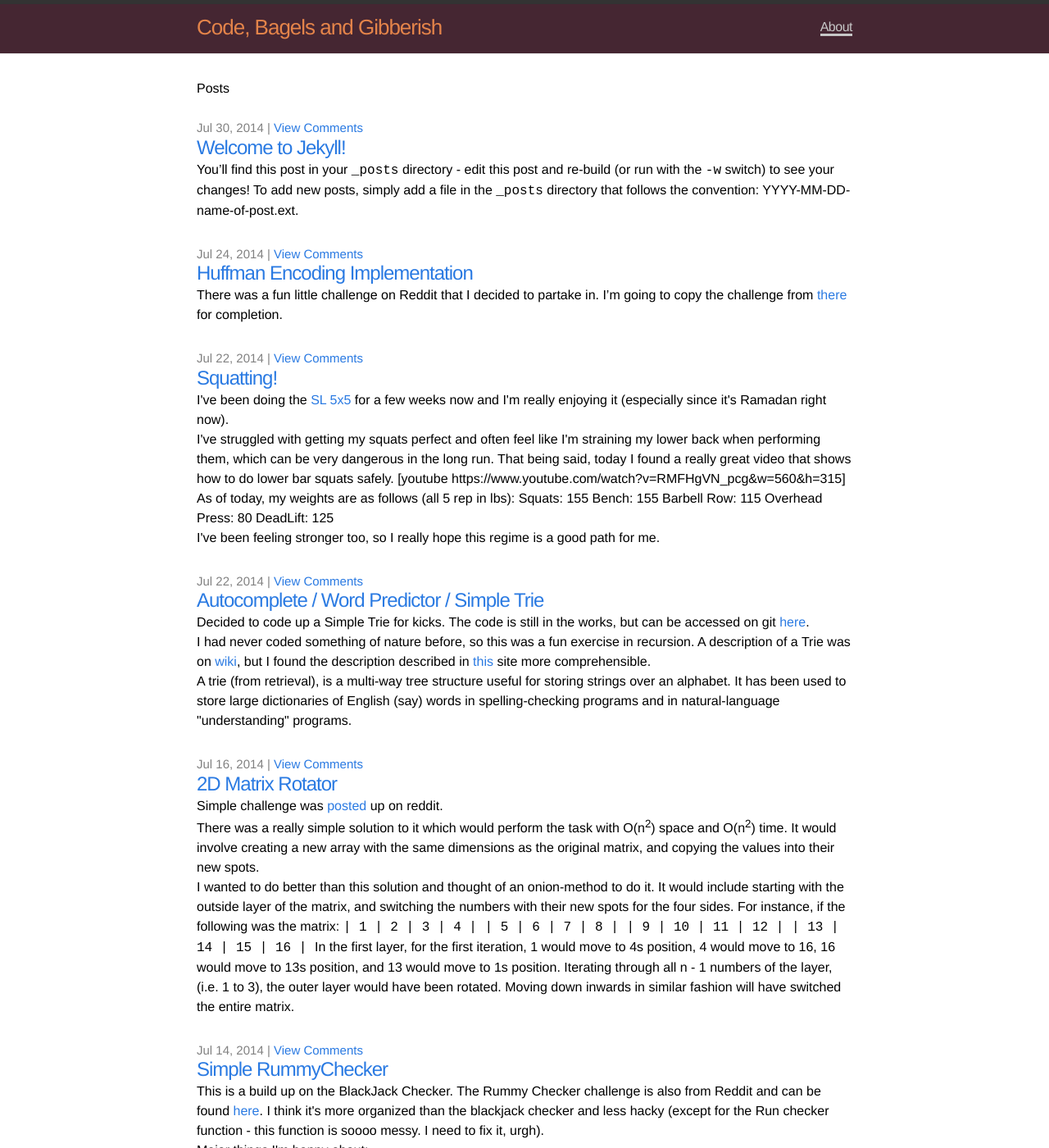
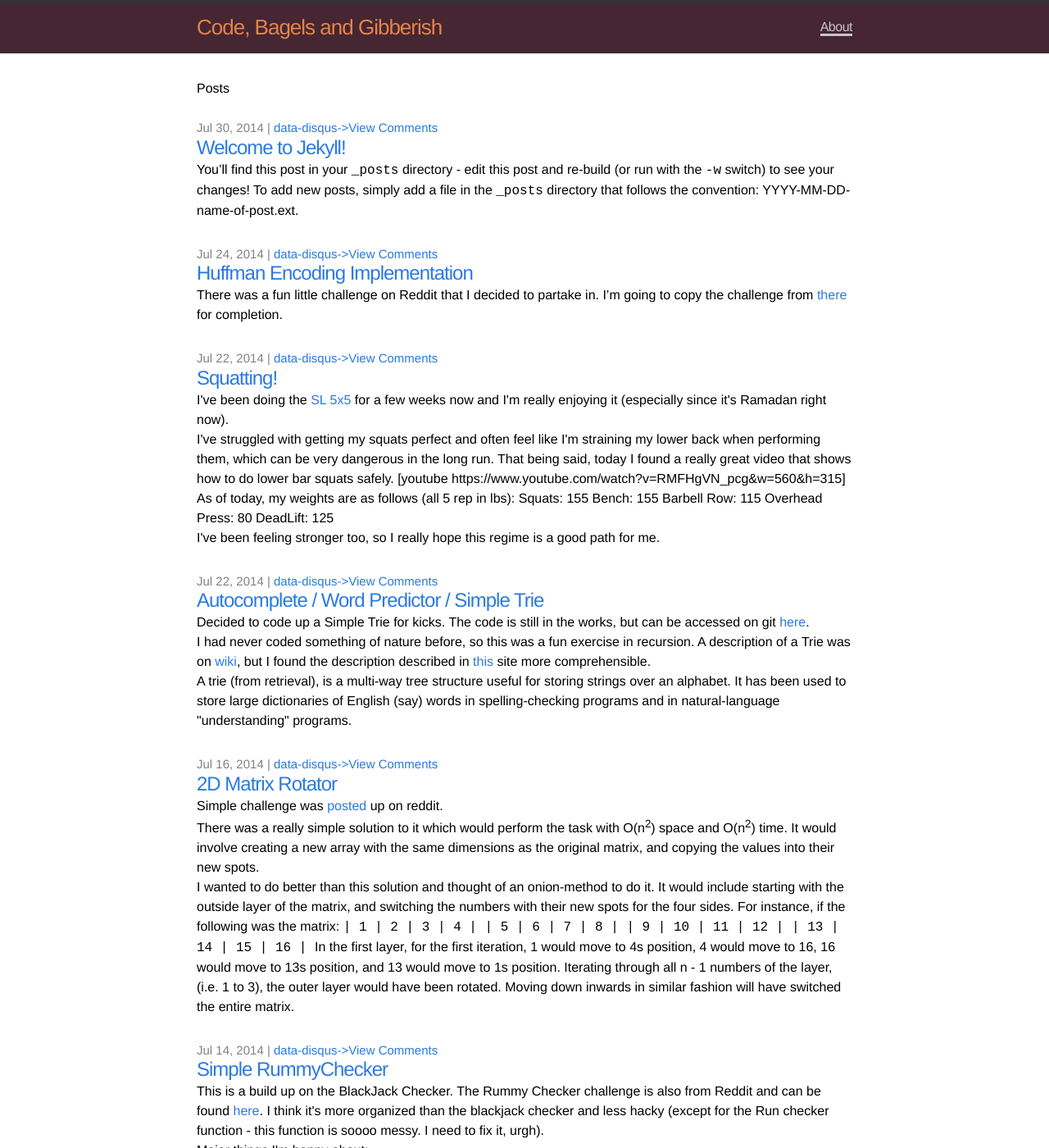
Before and after one commit to healthycola/healthycola.github.io.raw, a Jekyll site: the page built from index.html, in a window 1280 px wide and 1400 px high. Shown: the whole window at 82% size. Built offline with Jekyll 4.4.1, drawn with Linux system fonts in a browser that asks for light colours; comment, search, counter and statistics services are not loaded; some of the changed text lies outside the part shown.

Commit message:
Edited index.html for disqus - small change

```diff
--- a/_config.yml
+++ b/_config.yml
@@ -6,8 +6,8 @@
 url: "http://yourdomain.com"
 twitter_username: healthycola
 github_username:  healthycola
-
+excerpt_separator: <!--more-->
+comments: true
 # Build settings
 markdown: kramdown
 permalink: pretty
-excerpt_separator: <!--more-->
--- a/_layouts/post.html
+++ b/_layouts/post.html
@@ -11,6 +11,7 @@
   <article class="post-content">
   {{ content }}
   </article>
+  {% if page.comments %}
   <div id="disqus_thread"></div>
     <script type="text/javascript">
         /* * * CONFIGURATION VARIABLES: EDIT BEFORE PASTING INTO YOUR WEBPAGE * * */
@@ -25,5 +26,5 @@
     </script>
     <noscript>Please enable JavaScript to view the <a href="http://disqus.com/?ref_noscript">comments powered by Disqus.</a></noscript>
     <a href="http://disqus.com" class="dsq-brlink">comments powered by <span class="logo-disqus">Disqus</span></a>
-
+  {% endif %}
 </div>
--- a/index.html
+++ b/index.html
@@ -9,7 +9,7 @@
   <ul class="posts">
     {% for post in site.posts %}
       <li>
-        <span class="post-date">{{ post.date | date: "%b %-d, %Y" }} | <a href="{{ post.url }}#disqus_thread" data-disqus-identifier="{{ post.path | split:'/' | last | cgi_escape }}">View Comments</a></span>
+        <span class="post-date">{{ post.date | date: "%b %-d, %Y" }} | <a href="{{ post.url }}#disqus_thread"> data-disqus->View Comments</a></span>
         <a class="post-link" href="{{ post.url | prepend: site.baseurl }}">{{ post.title }}</a><br>
         {{ post.excerpt }}
       </li>
```
